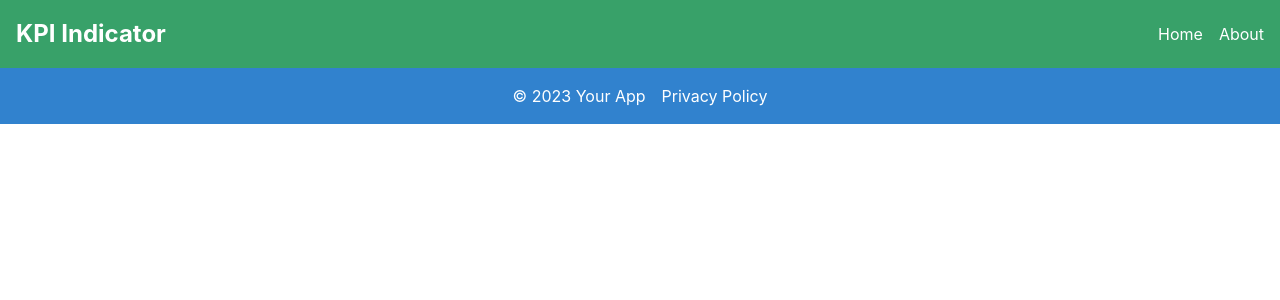
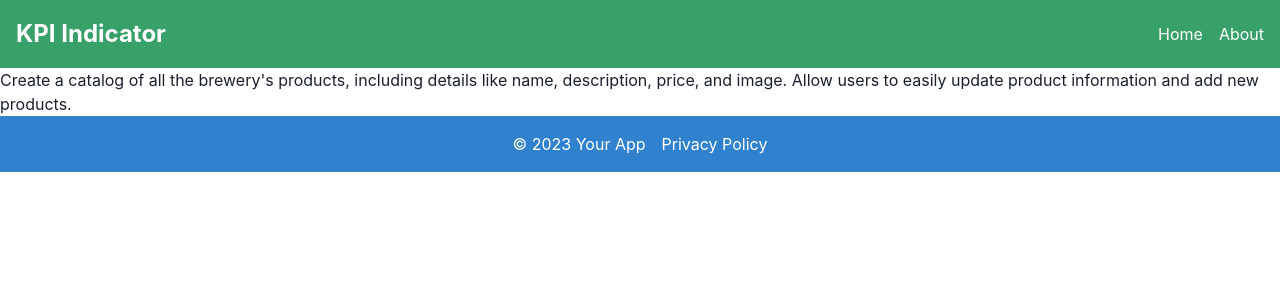
Before and after one commit to Mrgnoblennon/Example-KPI, a React (Create React App) app in the folder client/: page /catalog in a window 1280 px wide. Shown: the top 300 px of the page. Built offline with nearby package versions, Linux system fonts and the light colour scheme.

Commit message:
added new pages

```diff
--- a/client/src/App.js
+++ b/client/src/App.js
@@ -13,9 +13,11 @@ import Home from './pages/Home';
 import Signup from './pages/Signup';
 import Login from './pages/Login';
 import Profile from './pages/Profile';
+import Dashboard from './pages/Dashboard';
+import Catalog from './pages/Catalog';
+import Inventory from './pages/Iventory'
 import Header from './components/Header';
 import Footer from './components/Footer';
-import Dashboard from './pages/Dashboard';
 
 // Construct our main GraphQL API endpoint
 const httpLink = createHttpLink({
@@ -70,6 +72,14 @@ function App() {
                   path="/dashboard"
                   element={<Dashboard />}
                 />
+                <Route
+                  path="/inventory"
+                  element={<Inventory />}
+                />
+                <Route
+                  path="/catalog"
+                  element={<Catalog />}
+                />
               </Routes>
             </div>
             <Footer />
--- /dev/null
+++ b/client/src/pages/Catalog.js
@@ -0,0 +1,11 @@
+import React from 'react';
+
+const Catalog = () => {
+
+  return (
+    <p>Create a catalog of all the brewery's products, including details like name, description, price, and image.
+    Allow users to easily update product information and add new products.</p>
+  );
+};
+
+export default Catalog;
--- /dev/null
+++ b/client/src/pages/Iventory.js
@@ -0,0 +1,11 @@
+import React from 'react';
+
+const Inventory = () => {
+
+  return (
+    <p>Build an inventory management system to track stock levels of different products, including beers and other beverages.
+    Implement functionality to add new products to the inventory and update quantities as items are sold or restocked.</p>
+  );
+};
+
+export default Inventory;
```
